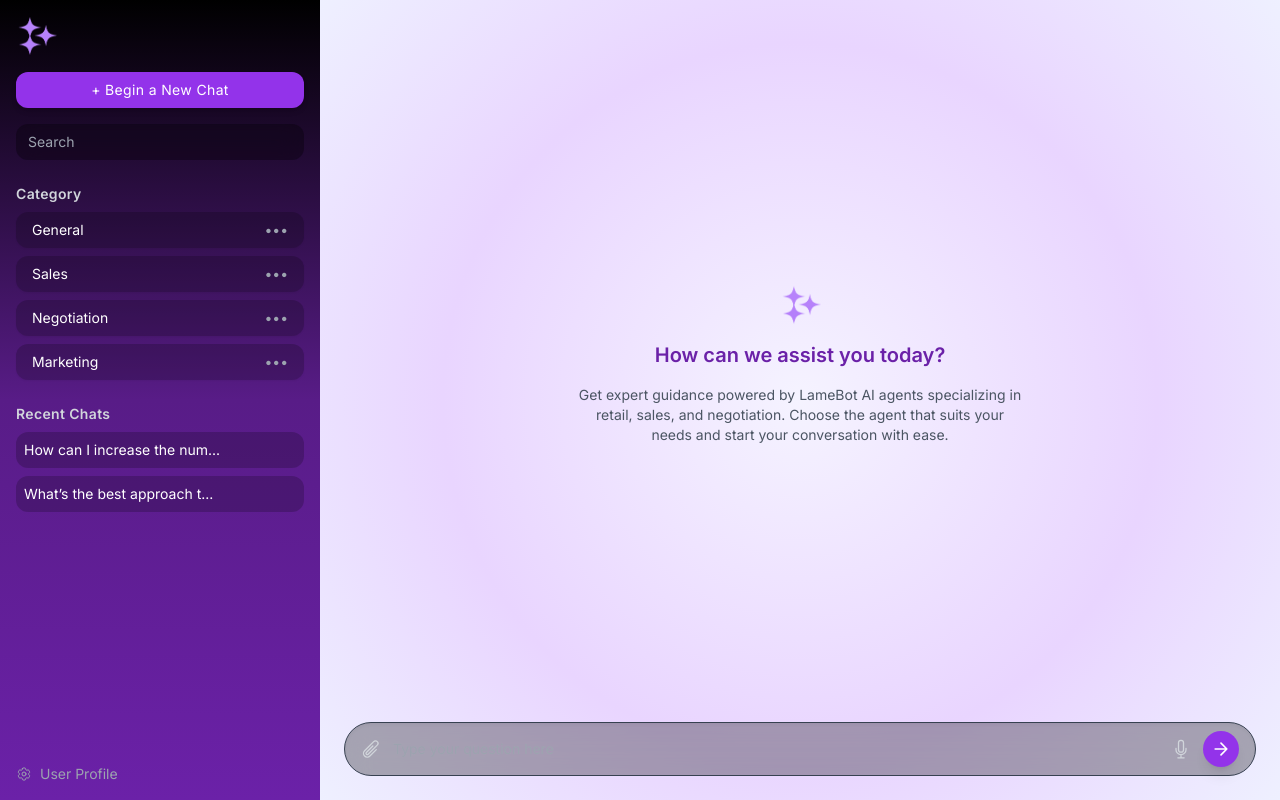
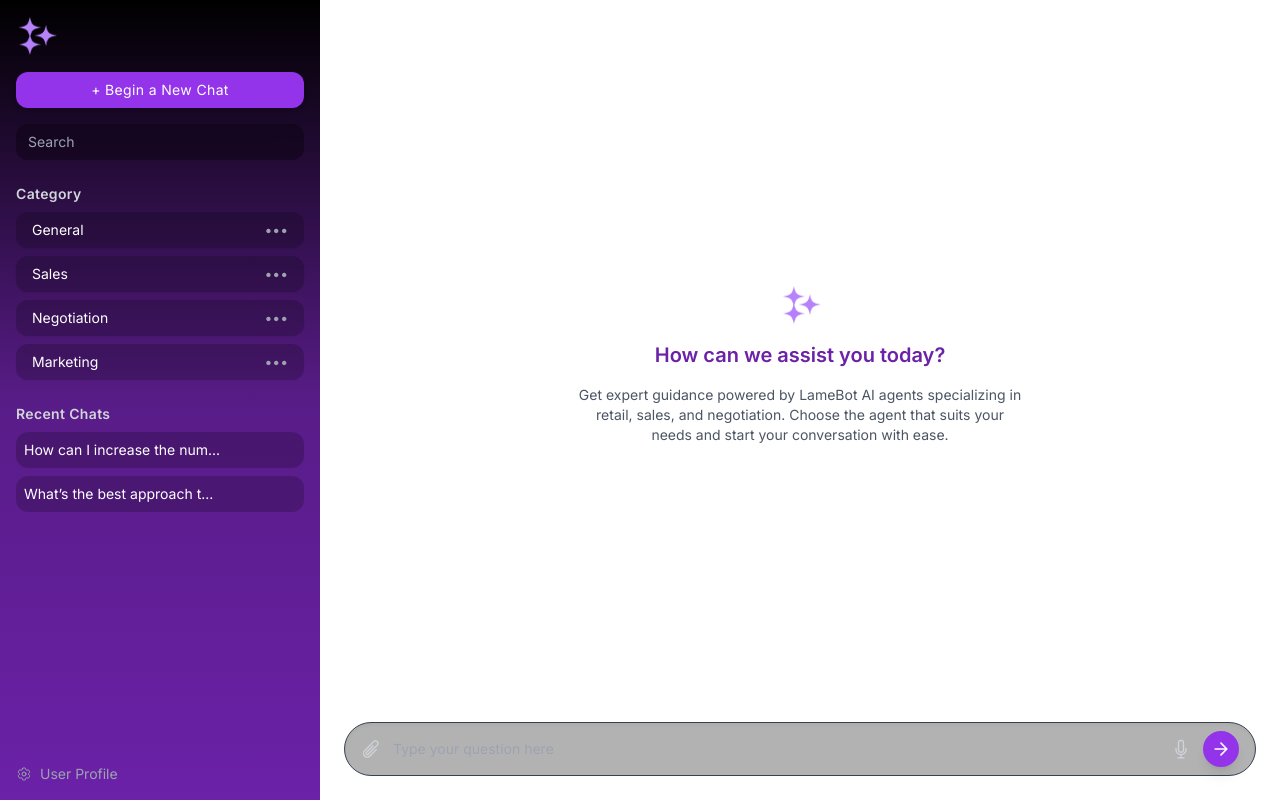
Before and after one commit to chaywen/retail-chatbot, a React (Create React App) app: page / in a window 1280 px wide. Built offline with nearby package versions, Linux system fonts and the light colour scheme.

Commit message:
Update tailwind.css

```diff
--- a/src/tailwind.css
+++ b/src/tailwind.css
@@ -4,17 +4,21 @@
 @tailwind components;
 @tailwind utilities;
 
-@keyframes radial-gradient {
+@keyframes pulse-radial {
   0%, 100% {
-    background-position: center;
-    background-size: 100% 100%;
+    transform: scale(1);
+    opacity: 0.6;
   }
   50% {
-    background-size: 120% 120%;
+    transform: scale(1.2);
+    opacity: 0.8;
   }
 }
 
-.animate-radial {
-  background: radial-gradient(circle at center, #f5f3ff, #e9d5ff, #f0f9ff);
-  animation: radial-gradient 8s ease-in-out infinite;
+.radial-layer {
+  position: absolute;
+  border-radius: 9999px;
+  background: radial-gradient(circle, rgba(236, 208, 255, 0.4), rgba(255, 255, 255, 0));
+  animation: pulse-radial 8s ease-in-out infinite;
+  filter: blur(60px);
 }
```
